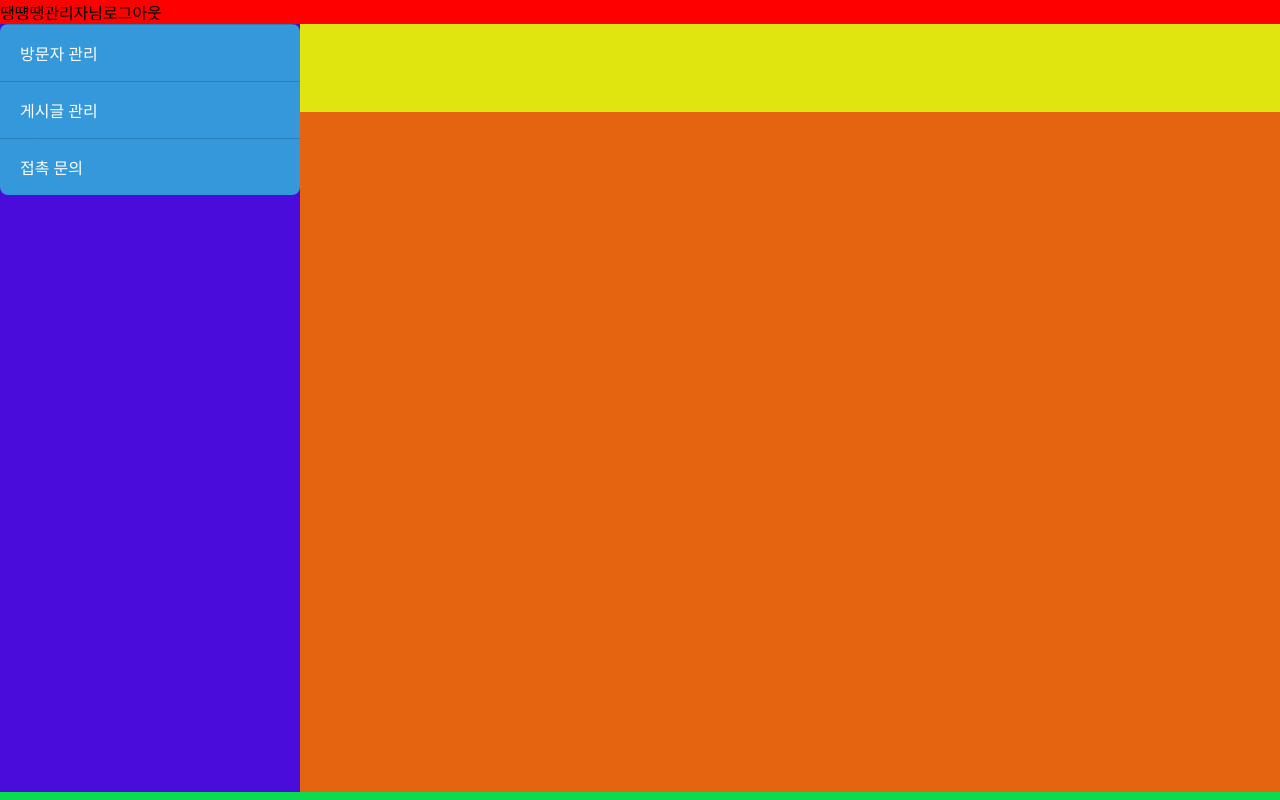
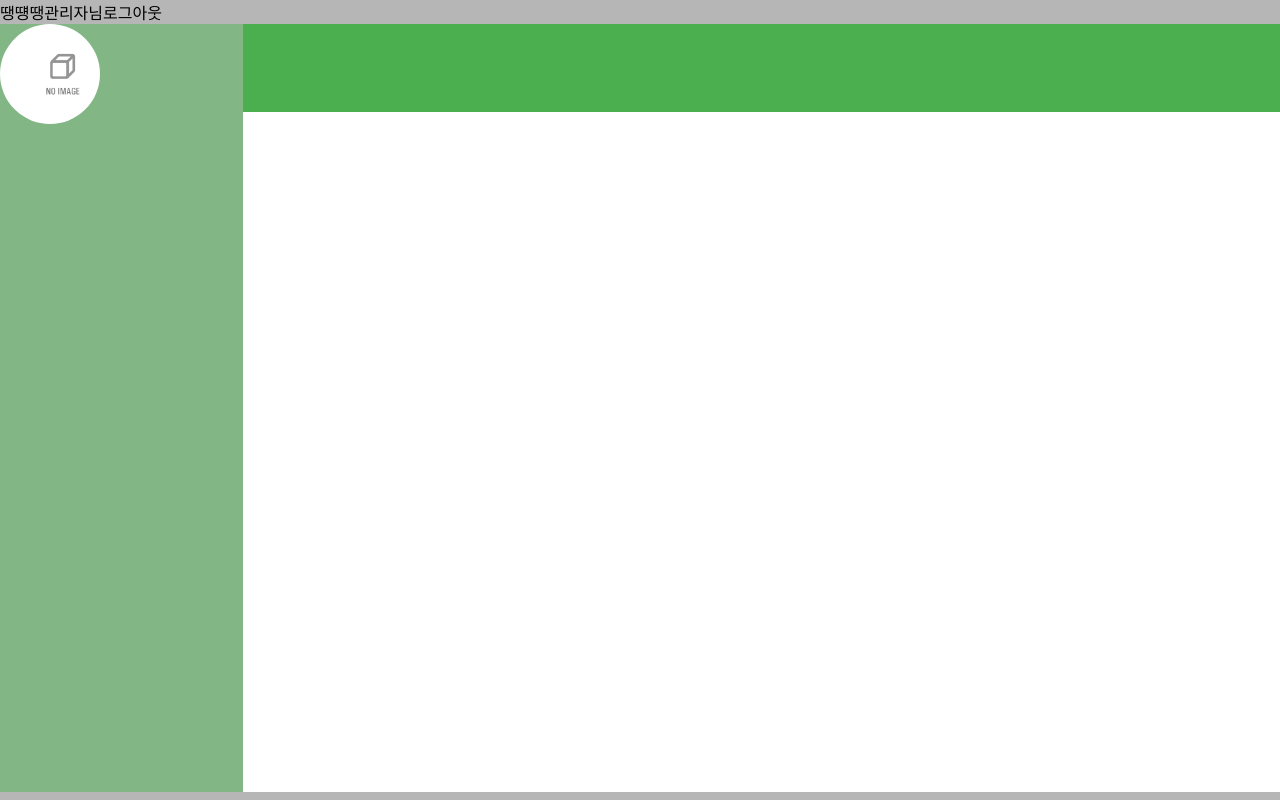
Before and after one commit to kswoah6616/banglog, a CodeIgniter app: page /database/admin/main/index in a window 1280 px wide. Run offline with CodeIgniter, Linux system fonts and the light colour scheme; some libraries are stand-ins or nearby versions.

Commit message:
[BO] 프로필사진생성

```diff
--- a/application/views/admin/common/side_menu.php
+++ b/application/views/admin/common/side_menu.php
@@ -1,30 +1,10 @@
    <!--사이드 메뉴 -->
    <div class="side_menu">
-      <div class="menu">
-      <li class="item">
-         <div class="accordion_btn"><i class="far fa-user"></i>방문자 관리</div>
-         <div class="smenu">
-            <a href="#">Posts</a>
-            <a href="#">Picture</a>
+      <!-- 프로필 -->
+      <div class="profile">
+         <div class="profile_img">
+            <img class="img_circle" src="/resourceadmin/image/no_detail_img.gif" alt="프로필 이미지">
          </div>
-      </li>
-
-      <li class="item">
-         <div class="accordion_btn"><i class="far fa-envelope"></i>게시글 관리</div>
-         <div class="smenu">
-            <a href="#">new</a>
-            <a href="#">Sent</a>
-            <a href="#">Spam</a>
-         </div>
-      </li>
-
-      <li class="item">
-         <div class="accordion_btn"><i class="fas fa-cog"></i>접촉 문의</div>
-         <div class="smenu">
-            <a href="#">Password</a>
-            <a href="#">Language</a>
-         </div>
-      </li>
       </div>
    </div>
     <!--//사이드 메뉴 -->
--- a/resourceadmin/css/common.css
+++ b/resourceadmin/css/common.css
@@ -10,7 +10,7 @@ a:active {text-decoration: none; color: #333333;}
 a:hover {text-decoration: none;}
 
 .container{
-    background-color: rgb(25, 201, 186);
+    background-color: rgb(242, 242, 186);
     display: flex;
     flex-direction: column;
     position: absolute;
@@ -19,7 +19,7 @@ a:hover {text-decoration: none;}
 }
 
 .top_menu{
-    background-color: red;
+    background-color: rgba(182, 182, 182);
     display: flex;
     width: 100%;
     height: 30px;
@@ -30,7 +30,7 @@ a:hover {text-decoration: none;}
 }
 
 .side_menu{
-    background-color: rgb(74, 12, 218);
+    background-color:  rgb(130, 182, 132);
     width: 300px;
     height: 96vh;
 }
@@ -44,80 +44,31 @@ a:hover {text-decoration: none;}
 }
 
 .context_header{
-    background-color: rgb(224, 228, 15);
+    background-color: rgba(75, 175, 79);
     height: 100px;
 }
 
 .context_context{
-    background-color: rgb(228, 100, 15);
+    background-color: white;
     height: 100%;
 }
 
 .footer{
-    background-color: rgb(12, 218, 81);
+    background-color: rgba(182, 182, 182);
     height: 30px;
 }
 
-/* 아코디언 메뉴 css */
-.menu{
-  width: 300px;
-  border-radius: 8px;
+.profile_img{
+  width: 100px;
+  height: 100px;
+  position: relative;
   overflow: hidden;
-  list-style: none
+  border-radius: 50%;
 }
-.item{
-  border-top: 1px solid #2980b9;
-  overflow: hidden;
+
+.img_circle{
+  display: inline;
+  margin: 0 auto;
+  height: 100%;
+  width: auto;
 }
-.accordion_btn{
-  display: block;
-  padding: 16px 20px;
-  background: #3498db;
-  color: white;
-  position: relative;
-}
-.accordion_btn:before{
-  content: "";
-  position: absolute;
-  width: 14px;
-  height: 14px;
-  background:#3498db;
-  left: 20px;
-  bottom: -7px;
-  transform: rotate(45deg);
-}
-.btn i{
-  margin-right: 10px;
-}
-.smenu{
-  background: #333;
-  overflow: hidden;
-  transition: max-height 0.3s;
-  max-height: 0;
-}
-.smenu a{
-  display: none;
-  padding: 16px 26px;
-  color: white;
-  font-size: 14px;
-  margin: 4px 0;
-  position: relative;
-}
-.smenu a:before{
-  content: "";
-  position: absolute;
-  width: 6px;
-  height: 100%;
-  background: #3498db;
-  left: 0;
-  top: 0;
-  transition: 0.3s;
-  opacity: 0;
-}
-.smenu a:hover:before{
-  opacity: 1;
-}
-.item:target .smenu{
-  max-height: 10em;
-}
-/* //아코디언 메뉴 css */
```
Also changed, not shown: resourceadmin/image/no_detail_img.gif (added).
